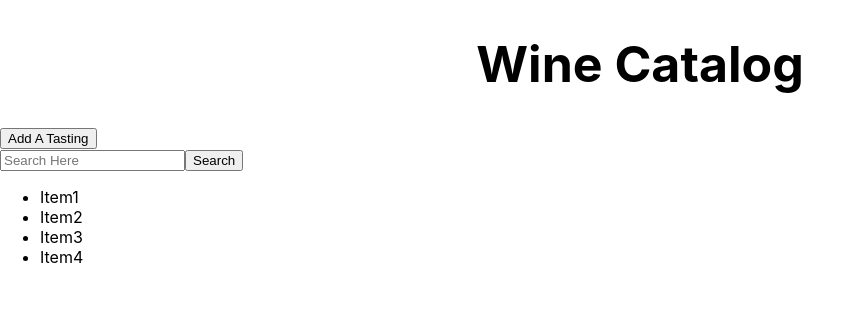
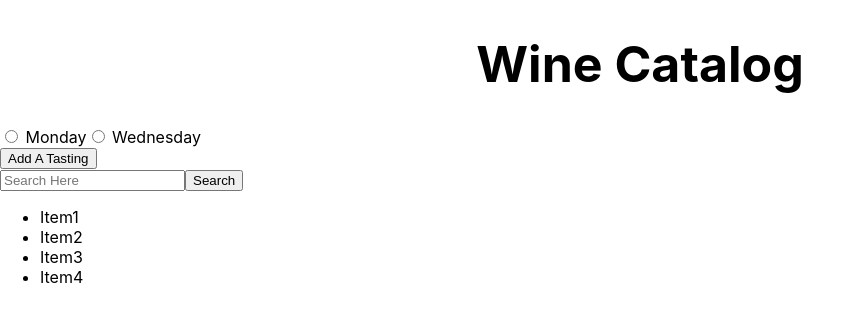
Before and after one commit to Awood549/wine-catalog, a React (Create React App) app: page / in a window 1280 px wide. Shown: the top 322 px of the page, without its empty margins (0-864 px from the left). Built offline with nearby package versions, Linux system fonts and the light colour scheme.

Commit message:
setting up form for inputs

```diff
--- a/src/form/InputWines.js
+++ b/src/form/InputWines.js
@@ -5,9 +5,17 @@ function AddWine(){
 
   //https://www.youtube.com/watch?v=sfp5K_5GHNg
 
-
+  function dayForm(){
+    return <form>
+      <input type = 'radio' id = 'monday' name = 'day' value = 'monday' ></input>
+      <label for = 'monday'> Monday</label>
+      <input type= 'radio' id= 'wednesday' name= ' day'  value = 'wednesday'></input>
+      <label for= 'wednesday'> Wednesday</label>
+    </form>
+  }
   return(
     <>
+    {dayForm()}
         <form>
       <button>
         Add A Tasting
```
Also changed, not shown: 1 other file (tests, documents, lock files or other folders).
